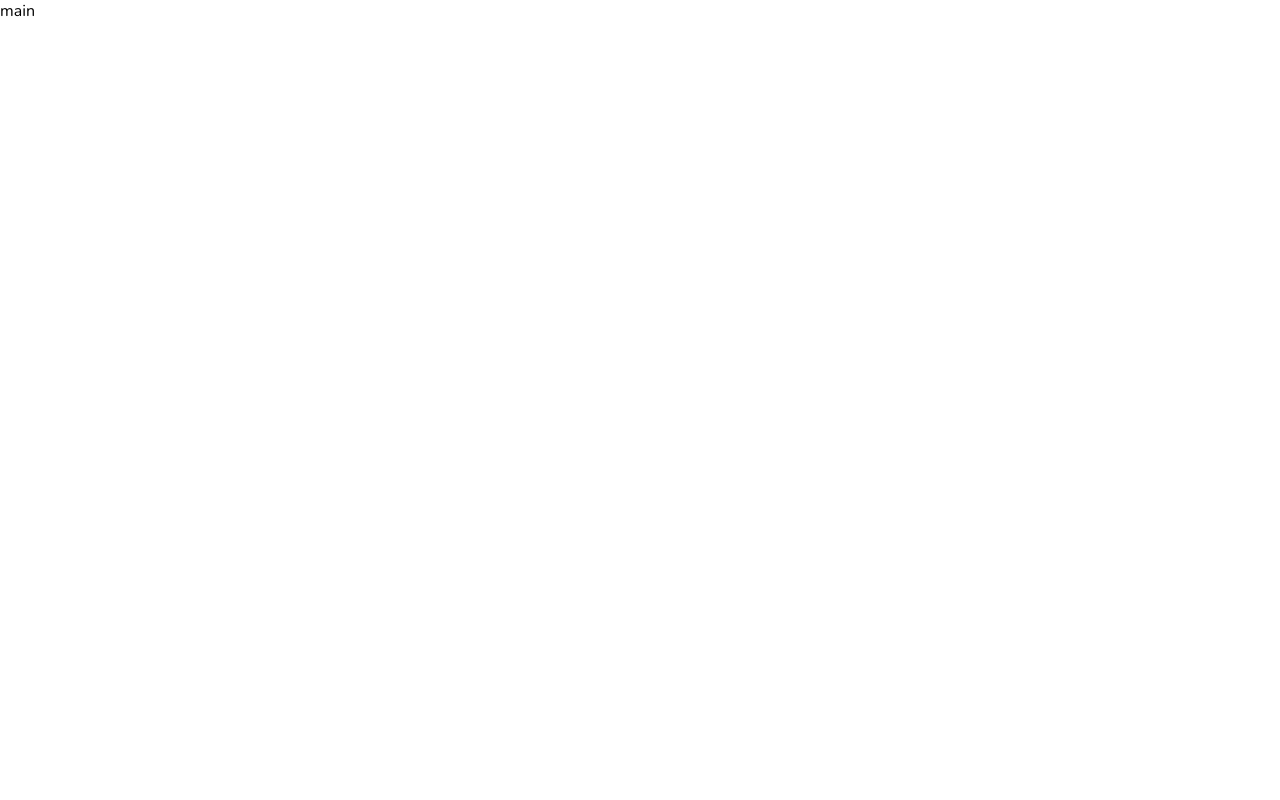
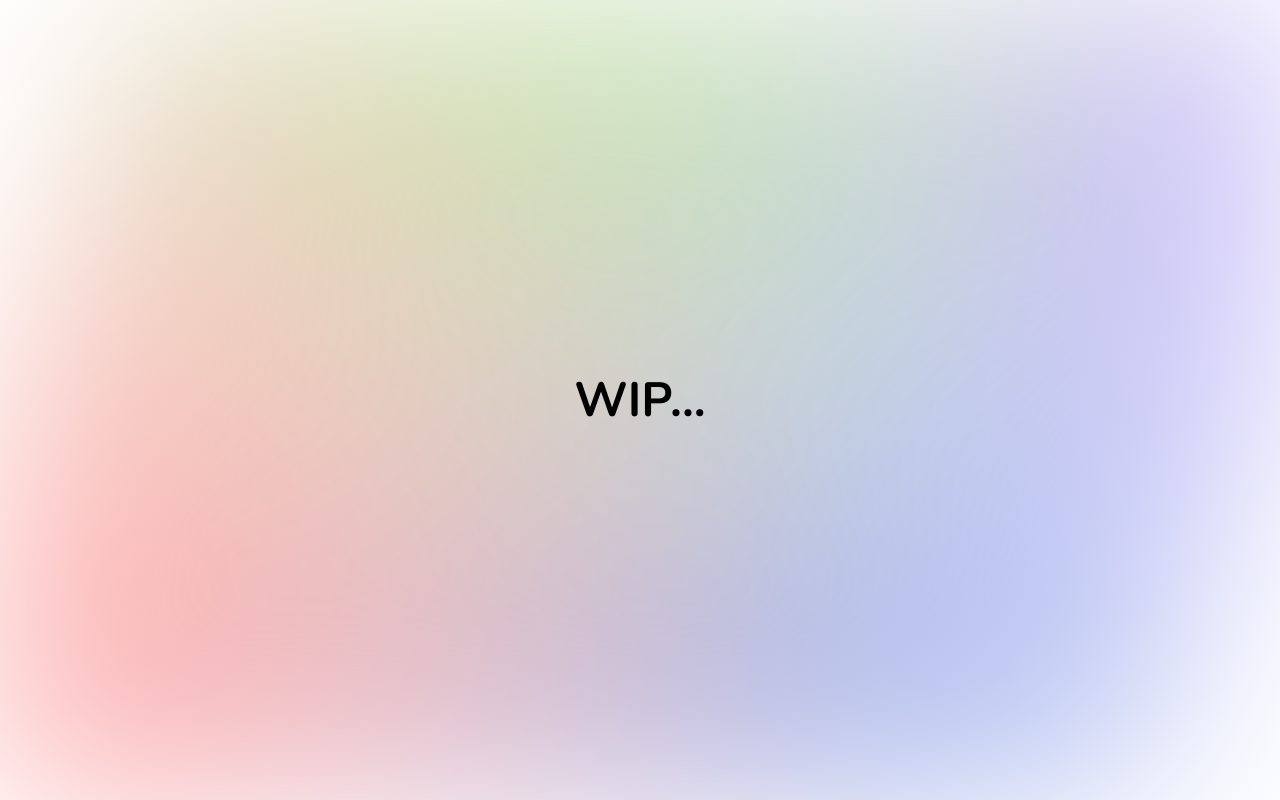
Before and after one commit to HoseungJang/craft.hoseung.me, a React app: page / in a window 1280 px wide. Built offline with nearby package versions, Linux system fonts and the light colour scheme.

Commit message:
add background

```diff
--- /dev/null
+++ b/src/pages/Main/components/Layout.tsx
@@ -0,0 +1,65 @@
+import { css } from "@emotion/css";
+import { ReactNode } from "react";
+
+export function Layout({ children }: { children: ReactNode }) {
+  return (
+    <div
+      className={css`
+        width: 100vw;
+        min-height: 100vh;
+      `}
+    >
+      <div
+        className={css`
+          position: fixed;
+          top: 0;
+          left: 0;
+          right: 0;
+          bottom: 0;
+          z-index: 0;
+
+          display: flex;
+          justify-content: center;
+          align-items: center;
+
+          filter: blur(100px);
+
+          overflow: hidden;
+        `}
+      >
+        <div
+          className={css`
+            flex-shrink: 0;
+
+            width: 150vh;
+            height: 150vh;
+
+            background: radial-gradient(at 0% 0%, #ff9b9b 0%, transparent 60%),
+              radial-gradient(at 90% 30%, #bce29e 0%, transparent 60%),
+              radial-gradient(at 10% 70%, #8ea7e9 0%, transparent 60%),
+              radial-gradient(at 100% 100%, #beadfa 0%, transparent 60%);
+
+            @keyframes rotate {
+              0% {
+                transform: rotate(0deg);
+              }
+              100% {
+                transform: rotate(360deg);
+              }
+            }
+
+            animation: rotate 10s linear infinite;
+          `}
+        />
+      </div>
+      <div
+        className={css`
+          position: relative;
+          z-index: 1;
+        `}
+      >
+        {children}
+      </div>
+    </div>
+  );
+}
--- a/src/pages/Main/index.tsx
+++ b/src/pages/Main/index.tsx
@@ -1,3 +1,24 @@
+import { css } from "@emotion/css";
+import { Layout } from "./components/Layout";
+
 export function Main() {
-  return <div>main</div>;
+  return (
+    <Layout>
+      <div
+        className={css`
+          width: 100vw;
+          height: 100vh;
+
+          display: flex;
+          justify-content: center;
+          align-items: center;
+
+          font-size: 3rem;
+          font-weight: 700;
+        `}
+      >
+        WIP...
+      </div>
+    </Layout>
+  );
 }
```
